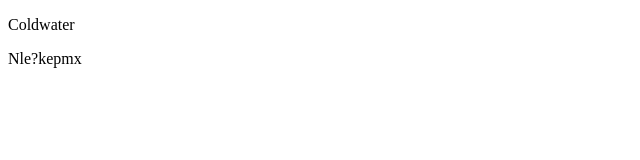
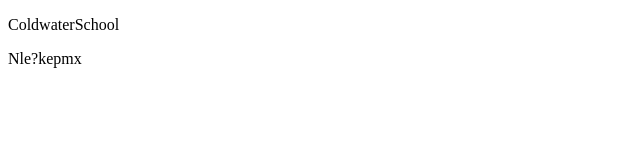
Before and after one commit to koppenheim29/website, a plain HTML site: page index.html in a window 1280 px wide. Shown: the full height of the page, 0-640 px from the left. Drawn offline with Linux system fonts and the light colour scheme.

Commit message:
Update index.html

```diff
--- a/index.html
+++ b/index.html
@@ -6,7 +6,7 @@
   </head>
 
   <body>
-    <p>Coldwater</p>
+    <p>ColdwaterSchool</p>
     <p>Nle?kepmx</p>
   </body>
 </html>
```
